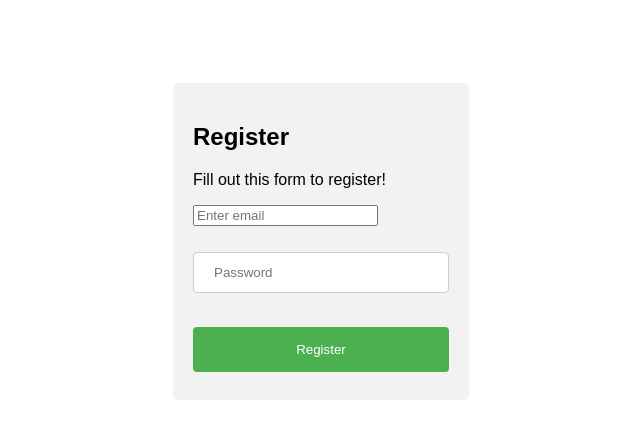
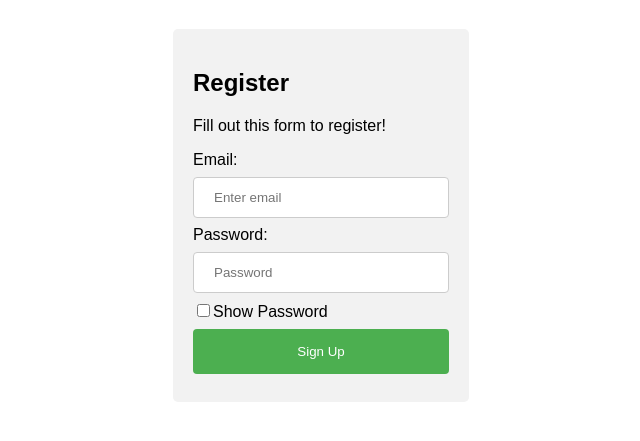
Before and after one commit to CodecoolGlobal/ask-mate-3-python-Cseplonorbert, a Flask app: page /registration in a window 1280 px wide. Shown: the part 51-492 px from the top of the page, without its empty margins (339-979 px from the left). Run offline with Flask 2, Linux system fonts and the light colour scheme.

Commit message:
feat: add show_password checkbox

```diff
--- a/templates/registration.html
+++ b/templates/registration.html
@@ -4,23 +4,31 @@
 {% endblock %}
 {% block content %}
 
-    <br><br><br>
-
     <div class="container">
-    <form action="registration" method="post">
+    <form action="/registration" method="post">
 
         <h1>Register</h1>
         <p>Fill out this form to register!</p>
 
-        <label for="email"></label>
-        <input type="email" name="email" id="email" required placeholder="Enter email"><br><br>
+        <label for="email">Email:</label>
+        <input type="text" name="email" id="email" required placeholder="Enter email">
 
-        <label for="password"></label>
-        <input type="password" name="password" id="password" required placeholder="Password"><br><br>
-
-        <input type="submit" value="Register">
+        <label for="password">Password:</label>
+        <input type="password" name="password" id="password" required placeholder="Password">
+         <input type="checkbox" onclick="show_password()">Show Password
+        <input type="submit" value="Sign Up">
 
     </form>
     </div>
 
+    <script>
+        function show_password() {
+            var x = document.getElementById("password");
+            if (x.type === "password") {
+                x.type = "text";
+            } else {
+                x.type = "password";
+            }
+        }
+    </script>
 {% endblock %}
```
